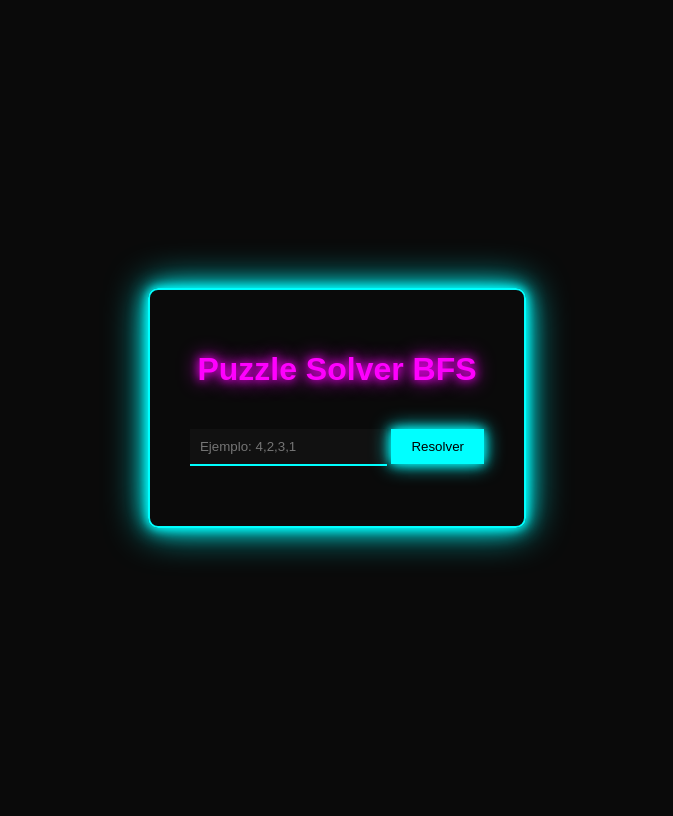
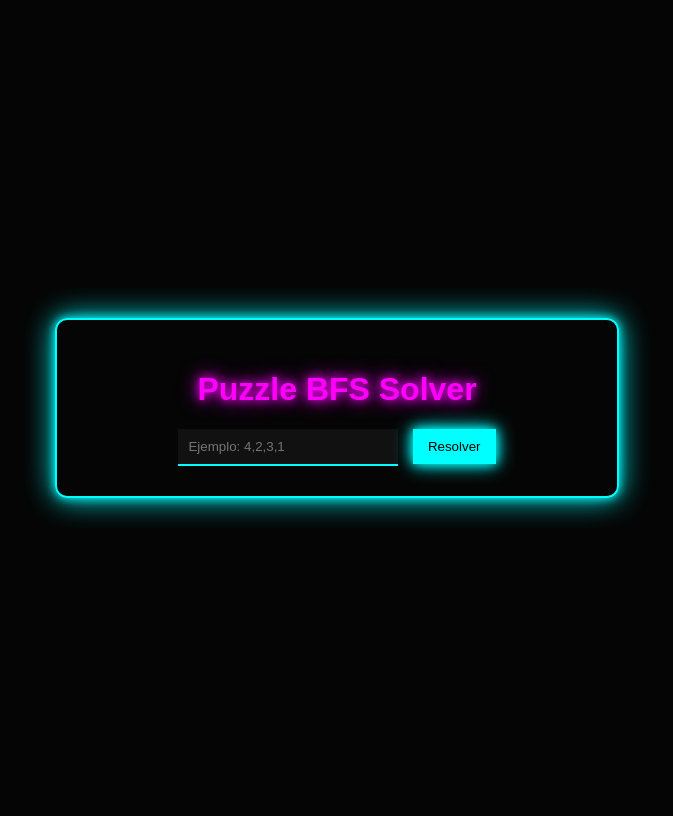
Before and after one commit to Misael10x/puzzle-bfs, a Flask app: page / in a window 1280 px wide. Shown: the whole page, without its empty margins (303-976 px from the left). Run offline with Flask 3, Linux system fonts and the light colour scheme.

Commit message:
index.html

```diff
--- a/static/style.css
+++ b/static/style.css
@@ -1,25 +1,25 @@
 body{
 
-background:#0a0a0a;
+background:#050505;
+font-family:Arial;
 color:#0ff;
-font-family:Arial;
 display:flex;
 justify-content:center;
 align-items:center;
-height:100vh;
+min-height:100vh;
 
 }
 
 .container{
 
+width:500px;
+padding:30px;
 border:2px solid #0ff;
-padding:40px;
-border-radius:10px;
+border-radius:12px;
 
 box-shadow:
 0 0 10px #0ff,
-0 0 20px #0ff,
-0 0 40px #0ff;
+0 0 30px #0ff;
 
 text-align:center;
 
@@ -27,20 +27,20 @@ text-align:center;
 
 h1{
 
-color:#f0f;
+color:#ff00ff;
 
 text-shadow:
-0 0 10px #f0f,
-0 0 20px #f0f;
+0 0 10px #ff00ff,
+0 0 20px #ff00ff;
 
 }
 
 input{
 
 padding:10px;
+width:200px;
+background:#111;
 border:none;
-outline:none;
-background:#111;
 color:#0ff;
 border-bottom:2px solid #0ff;
 
@@ -48,8 +48,8 @@ border-bottom:2px solid #0ff;
 
 button{
 
-margin-top:20px;
-padding:10px 20px;
+margin-left:10px;
+padding:10px 15px;
 background:#0ff;
 border:none;
 cursor:pointer;
@@ -62,17 +62,34 @@ box-shadow:
 
 button:hover{
 
-background:#f0f;
-
-box-shadow:
-0 0 20px #f0f,
-0 0 40px #f0f;
+background:#ff00ff;
 
 }
 
-pre{
+.paso{
 
 margin-top:20px;
-color:#0f0;
 
 }
+
+.puzzle{
+
+display:grid;
+grid-template-columns:repeat(4,50px);
+gap:10px;
+justify-content:center;
+margin-top:10px;
+
+}
+
+.celda{
+
+background:#111;
+border:2px solid #0ff;
+padding:10px;
+font-size:20px;
+
+box-shadow:
+0 0 10px #0ff;
+
+}
--- a/templates/index.html
+++ b/templates/index.html
@@ -9,13 +9,13 @@
 
 <div class="container">
 
-<h1>Puzzle Solver BFS</h1>
+<h1>Puzzle BFS Solver</h1>
 
 <input id="estado" placeholder="Ejemplo: 4,2,3,1">
 
 <button onclick="resolver()">Resolver</button>
 
-<pre id="resultado"></pre>
+<div id="resultado"></div>
 
 </div>
 
@@ -35,8 +35,34 @@ body:JSON.stringify({estado:estado})
 
 let data = await res.json()
 
-document.getElementById("resultado").innerText =
-JSON.stringify(data,null,2)
+let contenedor = document.getElementById("resultado")
+contenedor.innerHTML = ""
+
+data.forEach((paso,i)=>{
+
+let fila = document.createElement("div")
+fila.className="paso"
+
+let titulo = document.createElement("h3")
+titulo.innerText="Paso "+i
+
+fila.appendChild(titulo)
+
+let puzzle = document.createElement("div")
+puzzle.className="puzzle"
+
+paso.forEach(num=>{
+let celda = document.createElement("div")
+celda.className="celda"
+celda.innerText=num
+puzzle.appendChild(celda)
+})
+
+fila.appendChild(puzzle)
+
+contenedor.appendChild(fila)
+
+})
 
 }
 
```
